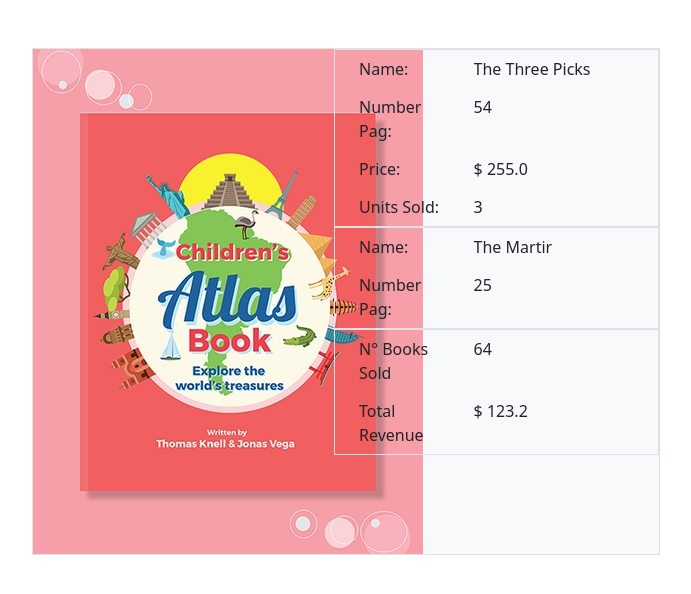
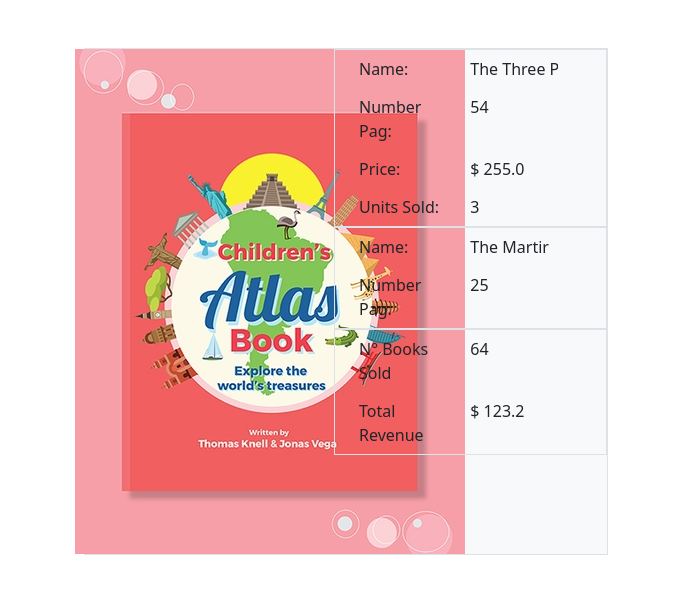
Before and after one commit to Andres6936/ChildrenStories, a React (Create React App) app: page / in a window 1280 px wide. Shown: the top 594 px of the page, without its empty margins (294-985 px from the left). Built offline with nearby package versions, Linux system fonts and the light colour scheme.

Commit message:
Fixed layout of content
- Fixed inconsistencies with LabelInline

```diff
--- a/src/App.js
+++ b/src/App.js
@@ -5,9 +5,9 @@
 
     render() {
         return <div className='container-fluid'>
-            <div className='col-6 mx-auto mt-5 bg-light border'>
+            <div className='col-5 mx-auto mt-5 bg-light border'>
                 <div className='row'>
-                    <div className='col-6'>
+                    <div className='col-6 gx-1'>
                         <img src={require('./img/ChildrenAtlasBook.jpg')}/>
                     </div>
 
--- a/src/LabelInline.js
+++ b/src/LabelInline.js
@@ -4,10 +4,10 @@
 
     render() {
         return <div className='row'>
-            <div className='col-5'>
+            <div className='col-6'>
                 <label className='col-form-label'>{this.props.label}</label>
             </div>
-            <div className='col-7'>
+            <div className='col-6'>
                 <input type='text' className='form-control-plaintext'
                        readOnly={true} value={this.props.value}/>
             </div>
```
